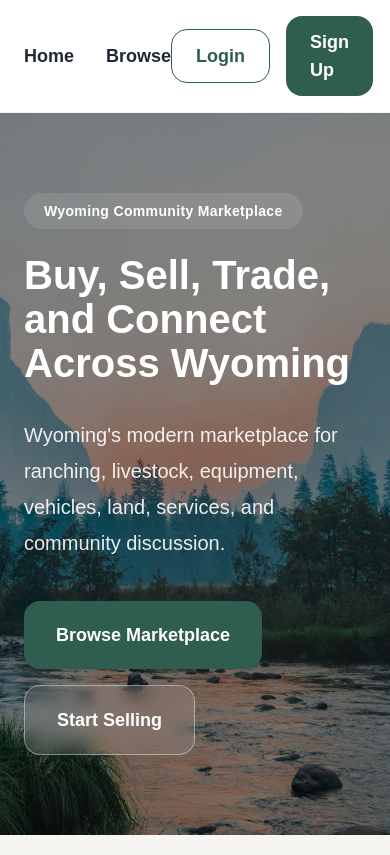
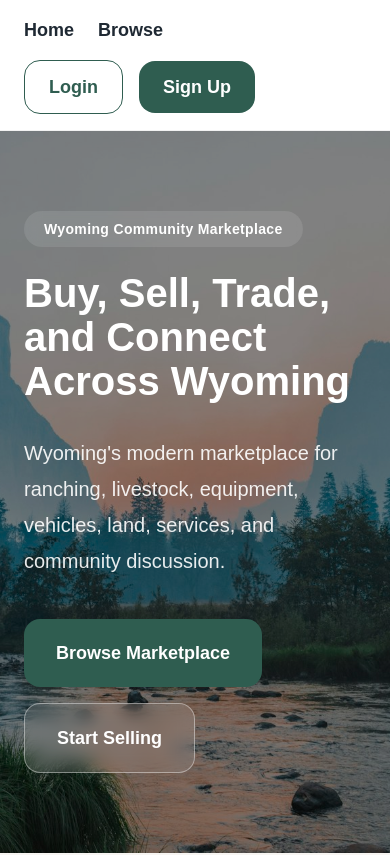
Before and after one commit to MReed606/wyo-open-range-v2, a Next.js app: page / in a window 390 px wide. Shown: the top 855 px of the page. Built offline with nearby package versions, Linux system fonts and the light colour scheme; no server answers; the database is empty.

Commit message:
Fix navbar overflow and responsive wrapping

```diff
--- a/src/components/NavBar.tsx
+++ b/src/components/NavBar.tsx
@@ -97,9 +97,9 @@ export default function NavBar() {
   return (
     <nav className="border-b border-black/5 bg-white">
 
-      <div className="mx-auto flex max-w-7xl items-center justify-between px-6 py-4">
+      <div className="mx-auto flex max-w-7xl flex-wrap items-center justify-between gap-4 px-6 py-4">
 
-        <div className="flex items-center gap-8">
+        <div className="flex flex-wrap items-center gap-6">
 
           <Link
             href="/"
@@ -190,7 +190,7 @@ export default function NavBar() {
 
         </div>
 
-        <div className="flex items-center gap-4">
+        <div className="flex flex-wrap items-center gap-4">
 
           {loggedIn && (
             <NotificationBell />
```
